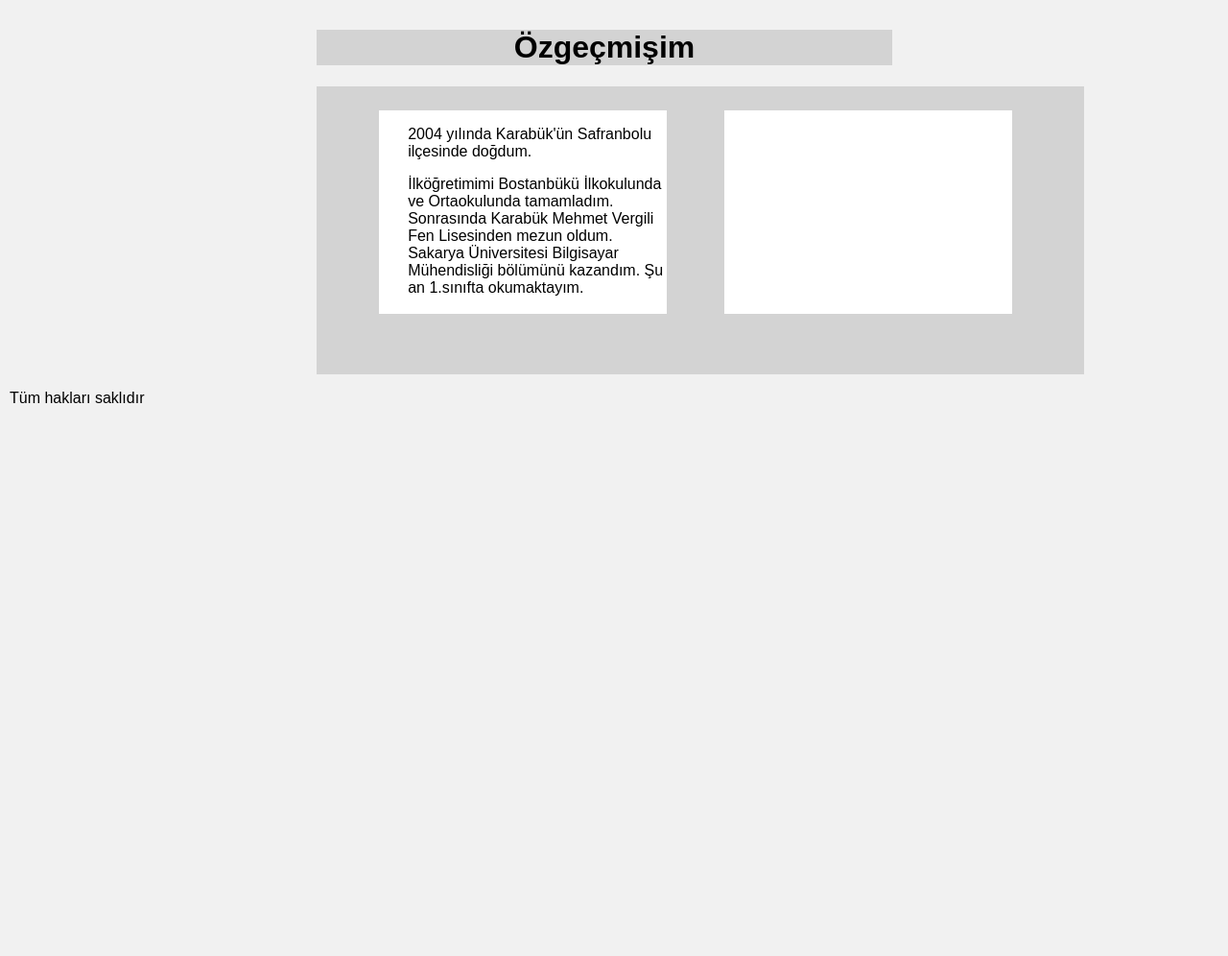
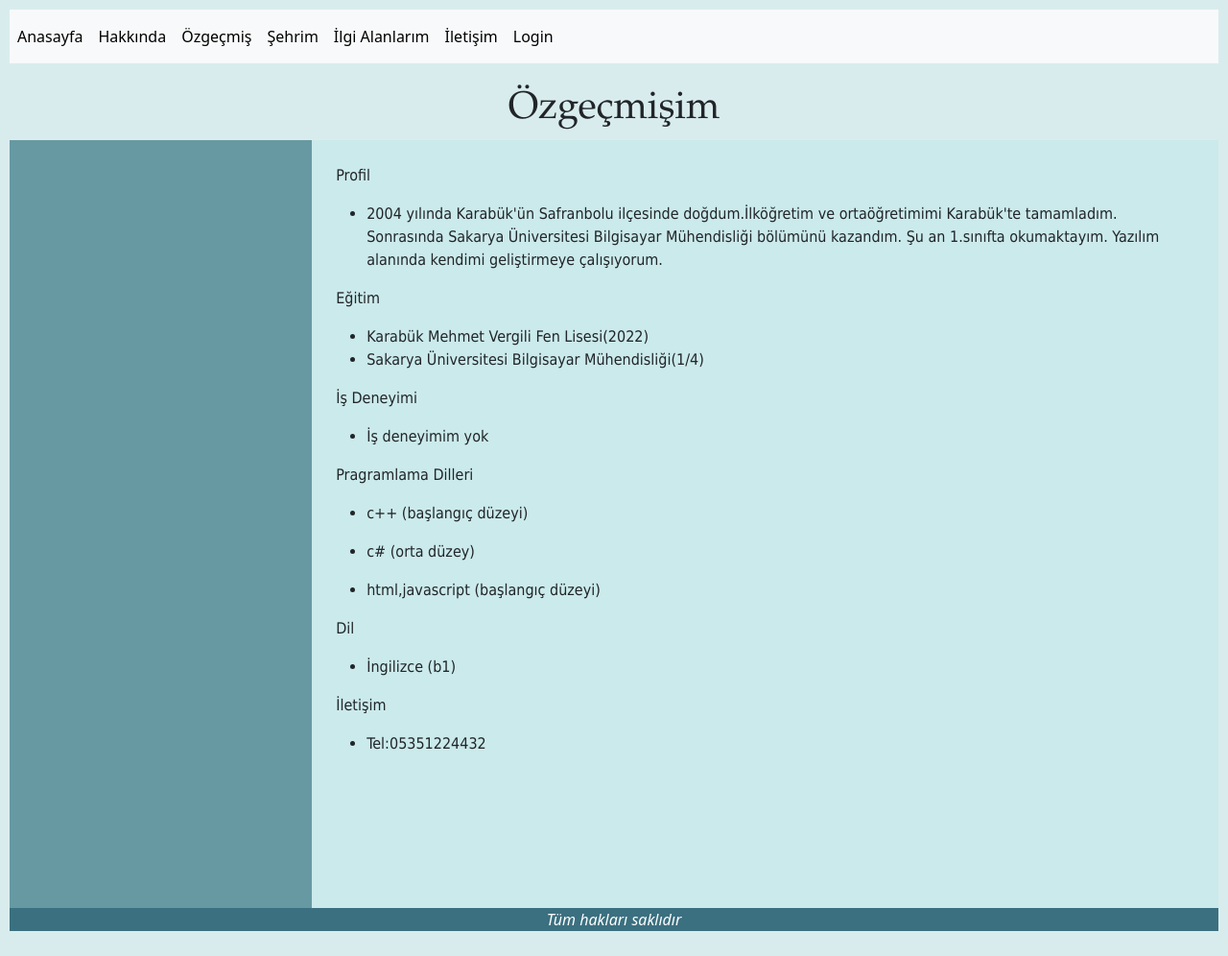
Before and after one commit to zeyyp/web, a PHP site: the page made by webproject/özgecmis.html in a window 1280 px wide. Shown: the whole page at 96% size. Before the commit the page ends 420 px from the top, so only its background shows below. Run offline with PHP 8.4, Linux system fonts and the light colour scheme.

Commit message:
Add files via upload

```diff
--- a/webproject/stils.css
+++ b/webproject/stils.css
@@ -1,24 +1,52 @@
+.yazı{
+  font-size: 80px;
+  margin-top: 250px;
+  font-family:"Courier New", Courier, monospace	;
+}
 
 
+/* ----------------------özgecmiş----------------------- */
+.özgecmişsol{
+   background-color: #6799A3;
 
-.baslık{
-
-    margin-left:320px ;
-    margin-right:340px ;
-    background-color:lightgray;
-}
-
- .section{
-    margin-left: 320px;
-    margin-right: 300px;
-    padding: 2%;
-    background-color:lightgray;
-    height: 300px;
-    width: 800px;
+   width: 25%;
+   height: 800px;
+   float: left;
 
 
 }
 
+.baslık{
+ text-align: center;
+ font-family:Garamond, serif;
+
+}
+
+ .özgecmişsağ{
+    margin-left:25%;
+    padding: 2%;
+    background-color:#CBEAEB;
+    height: 800px;
+    width: 75%;
+    font-family: Tahoma, Verdana, sans-serif ;
+
+}
+
+.öfooter{
+  text-align: center;
+  background-color: #3B7080;
+  color: white;
+}
+
+@media screen and (max-width: 800px) {
+  .özgecmişsağ {
+    margin: 0px;
+    width: 100%;
+  }
+  .özgecmişsol{
+    width: 0px;
+  }
+}
 
 .carousel{
 
@@ -28,7 +56,7 @@
 }
 
 
-/*------------- özgecmiş--------------- */
+/*------------- hakkında--------------- */
 
 
         * {
@@ -77,9 +105,10 @@
         }
 
         /* Responsive layout - makes the three columns stack on top of each other instead of next to each other */
-        @media screen and (max-width: 600px) {
+        @media screen and (max-width: 800px) {
           .column.side, .column.middle {
             width: 100%;
+
           }
         }
 
@@ -149,20 +178,19 @@
         margin-top: 20px;
       }
 
-      /* Responsive layout - when the screen is less than 800px wide, make the two columns stack on top of each other instead of next to each other
       @media screen and (max-width: 800px) {
-        .leftcolumn, .rightcolumn {
+        .sol, .sağ {
           width: 100%;
           padding: 0;
         }
       }
 
-      /* Responsive layout - when the screen is less than 400px wide, make the navigation links stack on top of each other instead of next to each other */
-      /* @media screen and (max-width: 400px) {
-        .topnav a {
-          float: none;
-          width: 100%;
-        } */
+      .mirasımız{
+           width: 25%;
+           height: 900px;
+           float:left;
+
+      }
 
         .card ul {
             list-style-type: none;
@@ -188,3 +216,34 @@
             background-color: #e299c6;
             color: white;
           }
+
+
+      .iletişim
+      {
+        background-color: white;
+        width: 500px;
+        border: 5px solid rgb(96, 0, 90);
+        padding: 25px;
+        margin: auto;
+        margin-top: 100px;
+
+      }
+.login
+{
+      background-color: white;
+      width: 30%;
+      border: 5px solid rgb(96, 0, 90);
+      padding: 50px;
+      margin: auto;
+      margin-top: 100px;
+
+}
+
+@media screen and (max-width: 1000px) {
+    .login {
+      width: 100%;
+    }
+    .iletişim{
+        width: 100%;
+      }
+  }
--- a/webproject/özgecmis.html
+++ b/webproject/özgecmis.html
@@ -8,68 +8,112 @@
     <title>özgecmiş sayfası</title>
 
     <link rel="stylesheet" href="stils.css">
-
-    <style>
+    <link href="https://cdn.jsdelivr.net/npm/bootstrap@5.3.0-alpha3/dist/css/bootstrap.min.css" rel="stylesheet" integrity="sha384-KK94CHFLLe+nY2dmCWGMq91rCGa5gtU4mk92HdvYe+M/SXH301p5ILy+dN9+nJOZ" crossorigin="anonymous">
 
 
 
-      #first{
-          background-color: white;
-          margin-left :40px;
-          float: left;
-          padding-left: 30px;
-          width: 300px;
-          height: 85%;
-
-      }
-      #second{
-          background-color: white;
-          margin-left: 60px;
-
-          float: left;
-          padding-left: 30px;
-          width: 300px;
-          height: 85%;
-      }
 
 
 
-      </style>
+     </head>
+     <body style="background-color: #d9eced;">
+
+      <nav class="navbar navbar-expand-lg bg-body-tertiary" >
 
 
-     </head>
-     <body>
+        <button class="navbar-toggler" type="button" data-bs-toggle="collapse" data-bs-target="#navbarSupportedContent" aria-controls="navbarSupportedContent" aria-expanded="false" aria-label="Toggle navigation">
+          <span class="navbar-toggler-icon"></span>
+        </button>
+        <div class="collapse navbar-collapse" id="navbarSupportedContent">
+          <ul class="navbar-nav me-auto mb-2 mb-lg-0">
+            <li class="nav-item">
+              <a class="nav-link active" aria-current="page" href="a.html">Anasayfa</a>
+            </li>
+            <li class="nav-item">
+              <a class="nav-link active" aria-current="page" href="hakkında.html">Hakkında</a>
+            </li>
+            <li class="nav-item">
+              <a class="nav-link active" aria-current="page" href="özgecmis.html">Özgeçmiş</a>
+            </li>
+            <li class="nav-item">
+              <a class="nav-link active" aria-current="page" href="sehrim.html">Şehrim</a>
+            </li>
 
+            <li class="nav-item">
+              <a class="nav-link active" href="ilgiAlanlarım.html">İlgi Alanlarım</a>
+            </li>
+            <li class="nav-item">
+              <a class="nav-link active" href="iletisim.html">İletişim</a>
+            </li>
+            <li class="nav-item">
+              <a class="nav-link active" href="login.html">Login</a>
+            </li>
+
+          </ul>
+
+        </div>
+
+    </nav>
+
+     <br>
            <header class="baslık">
-           <h1 style="text-align: center;">Özgeçmişim</h1>
+           <h1 >Özgeçmişim</h1>
 
            </header>
 
-      <section class="section">
+           <section class="özgecmişsol" >
 
-          <article id="first" class="box" >
-          <p>  2004 yılında Karabük'ün Safranbolu ilçesinde doğdum. </p>
-            <p>  İlköğretimimi Bostanbükü İlkokulunda ve Ortaokulunda tamamladım. Sonrasında Karabük Mehmet Vergili Fen Lisesinden mezun oldum.
-              Sakarya Üniversitesi Bilgisayar Mühendisliği bölümünü kazandım. Şu an 1.sınıfta okumaktayım.</p>
+
+           </section>
+
+
+      <section class="özgecmişsağ">
+
+          <article >
+           <p>Profil </p>
+           <ul>
+           <li><p>2004 yılında Karabük'ün Safranbolu ilçesinde doğdum.İlköğretim ve ortaöğretimimi Karabük'te tamamladım. Sonrasında
+            Sakarya Üniversitesi Bilgisayar Mühendisliği bölümünü kazandım. Şu an 1.sınıfta okumaktayım. Yazılım alanında kendimi geliştirmeye
+            çalışıyorum.
+          </p></li></ul>
+
+
+            <p>Eğitim</p>
+            <ul>
+          <li>  Karabük Mehmet Vergili Fen Lisesi(2022)  </li>
+            <li>  Sakarya Üniversitesi Bilgisayar Mühendisliği(1/4) </li>
+          </ul>
+              <p>İş Deneyimi</p>
+             <ul> <li>İş deneyimim yok</li> </ul>
+
+             <p>Pragramlama Dilleri</p>
+             <ul> <li>c++ (başlangıç düzeyi)</li> </ul>
+             <ul> <li>c# (orta düzey)</li> </ul>
+             <ul> <li>html,javascript (başlangıç düzeyi)</li> </ul>
+
+             <p>Dil</p>
+             <ul> <li>İngilizce (b1)</li> </ul>
+
+             <p>İletişim</p>
+             <ul> <li>Tel:05351224432 </li> </ul>
 
 
 
         </article>
 
 
-        <article id="second" class="box">
-          <p> </p>
-          <p> </p>
-        </article>
       </section>
 
 
 
-  <footer id="footer">
-  <p>Tüm hakları saklıdır</p>
-  <p><a href="zeynep@gmail.com "></a></p>
+  <footer class="öfooter">
+  <p><i>Tüm hakları saklıdır</i></p>
+
 
   </footer>
+
+  <script src="https://cdn.jsdelivr.net/npm/bootstrap@5.3.0-alpha3/dist/js/bootstrap.bundle.min.js" integrity="sha384-ENjdO4Dr2bkBIFxQpeoTz1HIcje39Wm4jDKdf19U8gI4ddQ3GYNS7NTKfAdVQSZe" crossorigin="anonymous"></script>
+
 
 
      </body>
```
Also changed, not shown: webproject/a.html (+19 -3 lines), webproject/cats.js (added, +15 -0 lines), webproject/hakkında.html (+43 -1 lines), webproject/iletisim.html (+50 -0 lines), webproject/ilgiAlanlarım.html (+81 -2 lines), webproject/login.html (+52 -2 lines), webproject/mirasımız.html (+1 -6 lines), webproject/sehrim.html (+46 -5 lines), webproject/fotolar/son.jpg (added).
